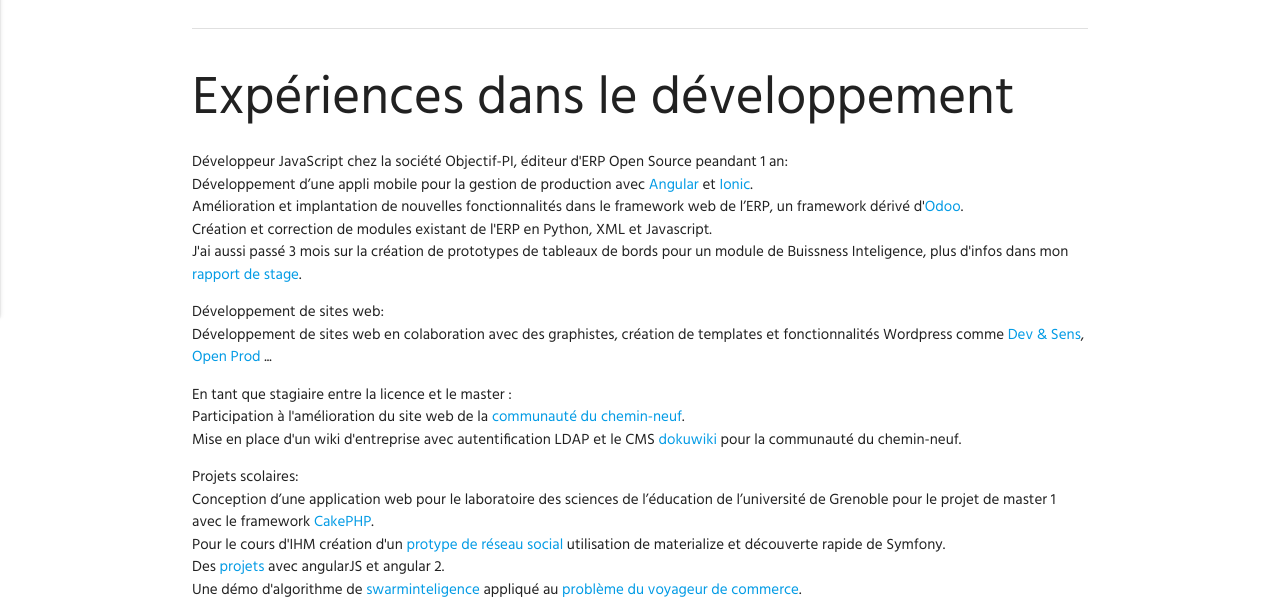
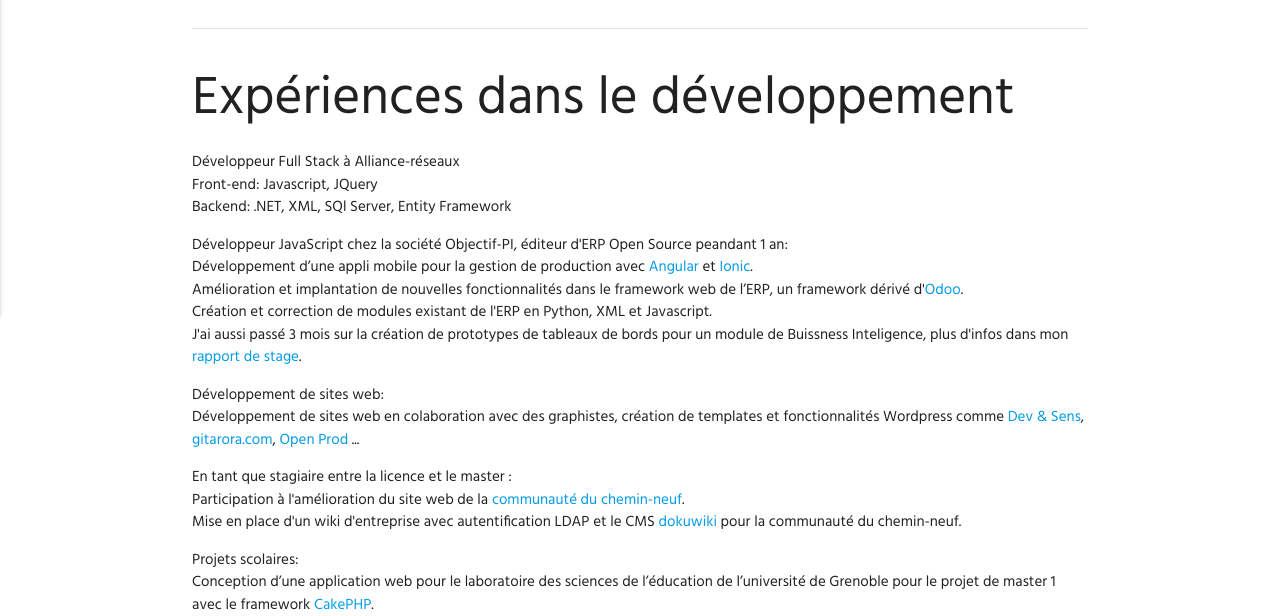
Before and after one commit to csomorb/siteperso, a PHP site: page /dev in a window 1280 px wide. Shown: the part 544-1160 px from the top of the page. Run offline with PHP 8.4, Linux system fonts and the light colour scheme; some libraries are stand-ins or nearby versions.

Commit message:
modif site perso

```diff
--- a/pages/dev.php
+++ b/pages/dev.php
@@ -19,6 +19,14 @@
 <div class="section">
         <h2>Expériences dans le développement</h2>
         <p>
+            Développeur Full Stack à Alliance-réseaux<br/>
+
+
+
+            Front-end: Javascript, JQuery<br/>
+            Backend: .NET, XML, SQl Server, Entity Framework
+        </p>
+        <p>
             Développeur JavaScript chez la société Objectif-PI, éditeur d'ERP Open Source peandant 1 an:<br/>
             Développement d’une appli mobile pour la gestion de production avec <a href="https://angular.io/" target="_blank">Angular</a> et <a href="https://ionicframework.com/" target="_blank">Ionic</a>. <br/>
             Amélioration et implantation de nouvelles fonctionnalités dans le framework web de l’ERP, un framework dérivé d'<a href="https://www.odoo.com/fr_FR/" target="_blank">Odoo</a>.<br/>
@@ -28,7 +36,7 @@
         <p>
             Développement de sites web: <br/>
             Développement de sites web en colaboration avec des graphistes, création de templates et fonctionnalités Wordpress comme <a href="http://www.dev-et-sens.fr/" target="_blank">Dev & Sens</a>,
-            <a href="http://open-prod.com/" target="_blank">Open Prod</a> ...
+            <a href="https://gitarora.com/" target="_blank">gitarora.com</a>, <a href="http://open-prod.com/" target="_blank">Open Prod</a> ...
         </p>
         <p>
             En tant que stagiaire entre la licence et le master : <br/>
--- a/pages/parcours.php
+++ b/pages/parcours.php
@@ -143,7 +143,7 @@
         <p>
             Développement de sites web: <br/>
             Développement de sites web en colaboration avec des graphistes, création de templates et fonctionnalités Wordpress comme <a href="http://www.dev-et-sens.fr/" target="_blank">Dev & Sens</a>,
-            <a href="http://open-prod.com/" target="_blank">Open Prod</a> ...
+            <a href="https://gitarora.com/" target="_blank">gitarora.com</a>, <a href="http://open-prod.com/" target="_blank">Open Prod</a> ...
         </p>
         <p>
             En tant que stagiaire entre la licence et le master : <br/>
```
